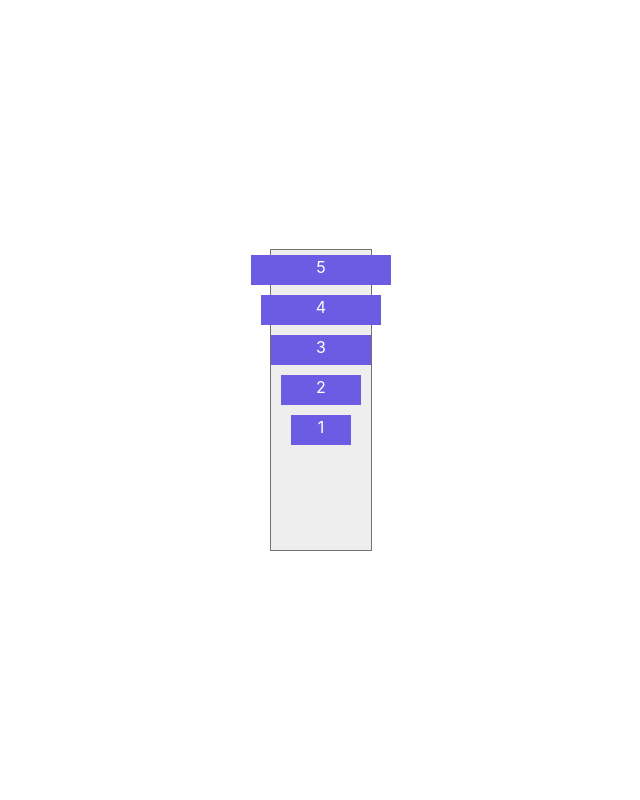
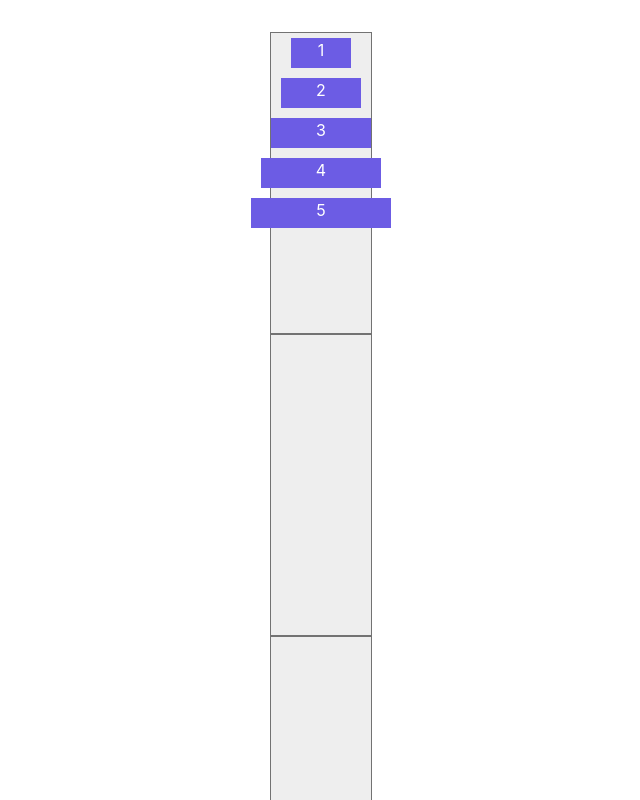
Before and after one commit to ufjf-dcc207/ufjf-dcc207-2024-3-a-trb2-isaacnsoares, a React (Vite) app: page / in a window 1280 px wide. Shown: the top 800 px of the page, without its empty margins (319-959 px from the left). Built offline with nearby package versions, Linux system fonts and the light colour scheme.

Commit message:
exibe as torres com discos utilizando estado

```diff
--- a/src/App.jsx
+++ b/src/App.jsx
@@ -1,13 +1,23 @@
-import './App.css'
-import Torre from "./components/Torre/Torre.jsx"
+import "./App.css";
+import Torre from "./components/Torre/Torre.jsx";
+import { useState } from "react";
 
 function App() {
+  const [torres, setTorres] = useState([
+    [5, 4, 3, 2, 1],
+    [],
+    []
+  ]);
 
   return (
     <>
-      <Torre/>
+      <div className="app">
+        {torres.map((discos, index) => (
+          <Torre key={index} discos={discos}/>
+        ))}
+      </div>
     </>
-  )
+  );
 }
 
-export default App
+export default App;
--- a/src/components/Torre/Torre.jsx
+++ b/src/components/Torre/Torre.jsx
@@ -2,15 +2,13 @@ import React from 'react';
 import Disco from "../Disco/Disco.jsx"
 import "./Torre.css";
 
-const Torre = () => {
+const Torre = ({discos}) => {
 
   return (
     <div className='torre'>
-      <Disco tamanho={1}/>
-      <Disco tamanho={2}/>
-      <Disco tamanho={3}/>
-      <Disco tamanho={4}/>
-      <Disco tamanho={5}/>
+      {discos.map((tamanho) => (
+        <Disco key={tamanho} tamanho={tamanho} />
+      ))}
     </div>
   );
 };
```
Also changed, not shown: src/components/Disco/Disco.jsx (+3 -7 lines).
